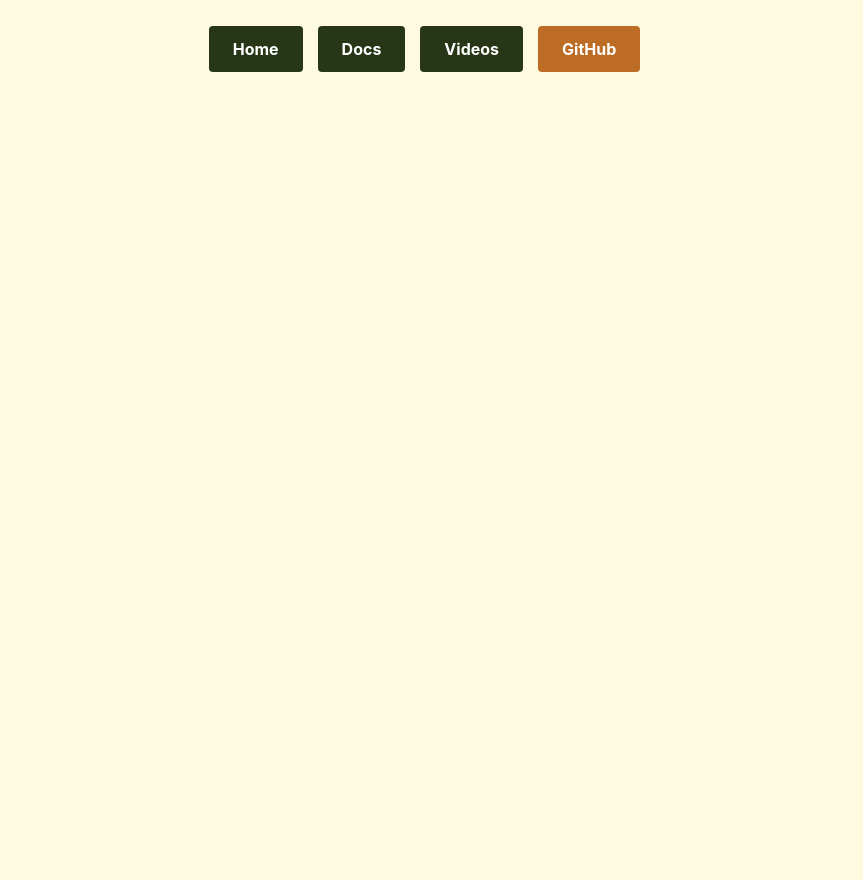
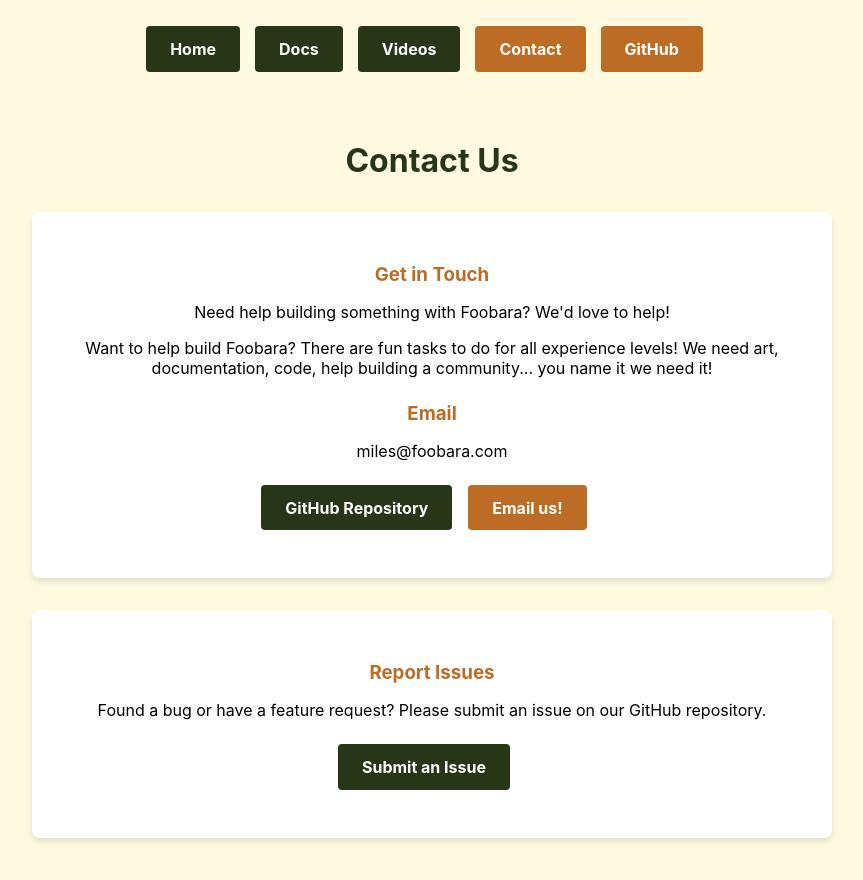
Before and after one commit to foobara/foobara-www, a React (Create React App) app: page /contact in a window 1280 px wide. Shown: the top 880 px of the page, without its empty margins (208-1071 px from the left). Before the commit the page ends 800 px from the top, so only its background shows below. Built offline with nearby package versions, Linux system fonts and the light colour scheme; the HTML template or start-up script is replaced by a standard one.

Commit message:
Add a Contact page

```diff
--- a/src/App.tsx
+++ b/src/App.tsx
@@ -8,6 +8,7 @@
 import Home from './Home'
 import Docs from './Docs'
 import Videos from './Videos'
+import Contact from './Contact'
 
 function App () {
   return (
@@ -17,6 +18,7 @@
         <Route path="/" element={<Home />} />
         <Route path="/docs" element={<Docs />} />
         <Route path="/videos" element={<Videos />} />
+        <Route path="/contact" element={<Contact />} />
         <Route path="/colors" element={<Colors />} />
       </Routes>
     </div>
--- /dev/null
+++ b/src/Contact.css
@@ -0,0 +1,68 @@
+.contact-container {
+  max-width: 800px;
+  margin: 0 auto;
+  padding: 2rem;
+}
+
+.contact-header {
+  color: var(--foob-green-dark);
+  text-align: center;
+  margin-bottom: 2rem;
+}
+
+.contact-card {
+  background-color: white;
+  border-radius: 8px;
+  box-shadow: 0 4px 6px rgba(0, 0, 0, 0.1);
+  padding: 2rem;
+  margin-bottom: 2rem;
+}
+
+.contact-info {
+  margin-bottom: 1.5rem;
+}
+
+.contact-info h3 {
+  color: var(--foob-brown-dark);
+  margin-bottom: 0.5rem;
+}
+
+.contact-links a {
+  display: inline-block;
+  margin-right: 1rem;
+  margin-bottom: 1rem;
+  padding: 0.8rem 1.5rem;
+  background-color: var(--foob-green-dark);
+  color: white;
+  text-decoration: none;
+  border-radius: 4px;
+  font-weight: bold;
+  transition: background-color 0.3s;
+}
+
+.contact-links a:hover {
+  background-color: var(--foob-green-light);
+}
+
+.contact-links a.secondary {
+  background-color: var(--foob-brown-dark);
+}
+
+.contact-links a.secondary:hover {
+  background-color: var(--foob-brown-light);
+}
+
+@media (max-width: 768px) {
+  .contact-links {
+    display: flex;
+    flex-direction: column;
+    align-items: center;
+  }
+
+  .contact-links a {
+    width: 100%;
+    max-width: 300px;
+    text-align: center;
+    margin-right: 0;
+  }
+}
--- /dev/null
+++ b/src/Contact.tsx
@@ -0,0 +1,61 @@
+import React from 'react'
+import './Contact.css'
+
+function Contact () {
+  return (
+    <div className="contact-container">
+      <h1 className="contact-header">Contact Us</h1>
+
+      <div className="contact-card">
+        <div className="contact-info">
+          <h3>Get in Touch</h3>
+          <p>Need help building something with Foobara? We&apos;d love to help!</p>
+          <p>Want to help build Foobara? There are fun tasks to do for all experience levels!
+            We need art, documentation, code, help building a community... you name it we need it!</p>
+        </div>
+
+        <div className="contact-info">
+          <h3>Email</h3>
+          <p>miles@foobara.com</p>
+        </div>
+
+        <div className="contact-links">
+          <a
+            href="http://github.com/foobara/foobara"
+            target="_blank"
+            rel="noopener noreferrer"
+          >
+            GitHub Repository
+          </a>
+          <a
+            href="mailto:miles@foobara.com"
+            className="secondary"
+          >
+            Email us!
+          </a>
+        </div>
+      </div>
+
+      <div className="contact-card">
+        <div className="contact-info">
+          <h3>Report Issues</h3>
+          <p>
+            Found a bug or have a feature request? Please submit an issue on our GitHub repository.
+          </p>
+        </div>
+
+        <div className="contact-links">
+          <a
+            href="http://github.com/foobara/foobara/issues"
+            target="_blank"
+            rel="noopener noreferrer"
+          >
+            Submit an Issue
+          </a>
+        </div>
+      </div>
+    </div>
+  )
+}
+
+export default Contact
--- a/src/Header.tsx
+++ b/src/Header.tsx
@@ -33,6 +33,14 @@
           </NavLink>
         </li>
         <li>
+          <NavLink
+          to="/contact"
+          end
+          className={activeClassName}>
+            Contact
+          </NavLink>
+        </li>
+        <li>
           <a
             href="http://github.com/foobara/foobara"
             className="secondary"
--- a/src/Home.tsx
+++ b/src/Home.tsx
@@ -14,7 +14,7 @@
             Foobara helps you encapsulate high-level domain operations in commands and automatically
             expose machine-readable formal metadata about those commands so that integration code
             can be decoupled and abstracted away.  Write your domain logic once and automatically use it
-            via CLI, HTTP, MCP, in AI agents, in async job queues, whatever integration you can think of!
+            via CLI, HTTP, MCP, in AI agents, in async job queues... whatever integration you can think of!
           </p>
           <div className="hero-cta">
             <a className="cta-button" href="http://github.com/foobara/foobara">GitHub</a>
```
